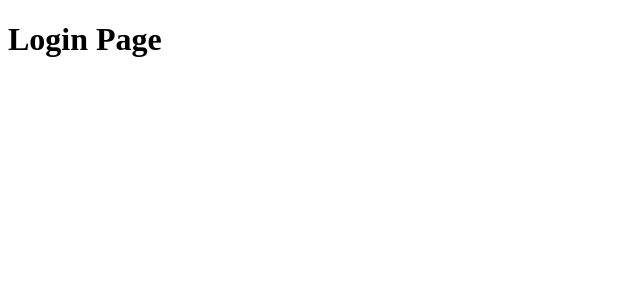
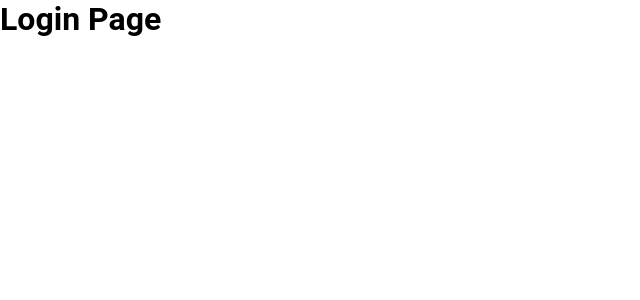
Before and after one commit to doug-22/learning-react-class-component, a React (Create React App) app: page / in a window 1280 px wide. Shown: the top 300 px of the page, without its empty margins (0-640 px from the left). Built offline with nearby package versions, Linux system fonts and the light colour scheme.

Commit message:
feat/add global styles

```diff
--- a/src/index.js
+++ b/src/index.js
@@ -1,6 +1,7 @@
 import React from 'react';
 import ReactDOM from 'react-dom/client';
 import App from './App';
+import './styles/main.sass';
 
 const root = ReactDOM.createRoot(document.getElementById('root'));
 root.render(
--- /dev/null
+++ b/src/styles/_global.sass
@@ -0,0 +1,12 @@
+*
+  padding: 0
+  margin: 0
+  box-sizing: border-box
+  font-family: Roboto, Oxygen, Ubuntu, Cantarell, 'Open Sans', 'Helvetica Neue', sans-serif
+
+button
+  border: none
+  outline: none
+
+input
+  outline: none
--- /dev/null
+++ b/src/styles/main.sass
@@ -0,0 +1 @@
+@import 'global'
--- /dev/null
+++ b/src/styles/variables.sass
@@ -0,0 +1,11 @@
+$primary: rgba(63, 113, 240, 1)
+$secondary: rgba(38, 226, 113, 1),
+$white: #FFFFFF
+$error: rgba(209, 23, 23, 1),
+$border: rgba(177, 177, 177, 1),
+$gray-label: rgba(102, 102, 102, 1),
+
+$font-size-small: 14px
+$font-size-xlarge: 20px
+
+$font-weight-bold: 600
```
Also changed, not shown: src/styles/mixins.sass (added).
